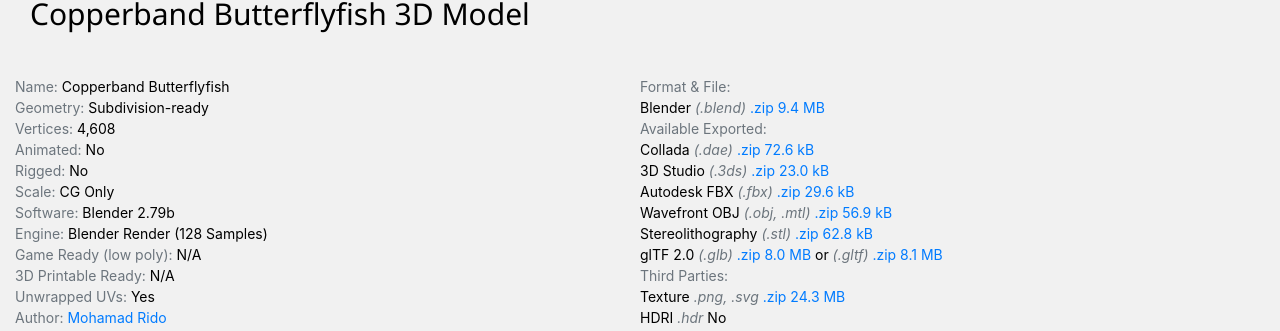
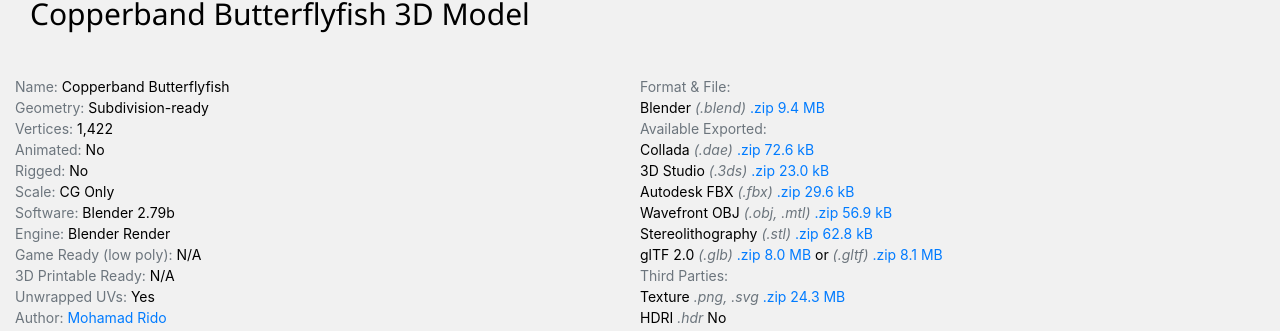
Before and after one commit to artslinux/zltzkjkl0emxcajsghsqi6wv479to0emgeyrcryesou, a Jekyll site: the page built from _posts/2022-12-26-copperband-butterflyfish.md, in a window 1280 px wide and 900 px high, scrolled down 405 px. Shown: the part 409-740 px from the top of the window. Built offline with Jekyll 4.4.1, drawn with Linux system fonts in a browser that asks for light colours; nearby versions of some CDN libraries; our own code applies the rules of GitHub Pages for plain Markdown files.

Commit message:
Update 2022-12-26-copperband-butterflyfish.md

```diff
--- a/_posts/2022-12-26-copperband-butterflyfish.md
+++ b/_posts/2022-12-26-copperband-butterflyfish.md
@@ -7,13 +7,13 @@ tags: [ fish ]
 image: "/assets/images/copperband-butterflyfish.jpg"
 object: "Copperband Butterflyfish"
 geometry: "Subdivision-ready"
-vertices: "4,608"
+vertices: "1,422"
 uvunwrapped: "Yes"
 animated: "No"
 software: "Blender 2.79b"
 rigged: "No"
 scalable: "CG Only"
-engine: "Blender Render (128 Samples)"
+engine: "Blender Render"
 gameready: "N/A"
 3dprintableready: "N/A"
 admin: "<a href='/about'>Mohamad Rido</a>"
```
